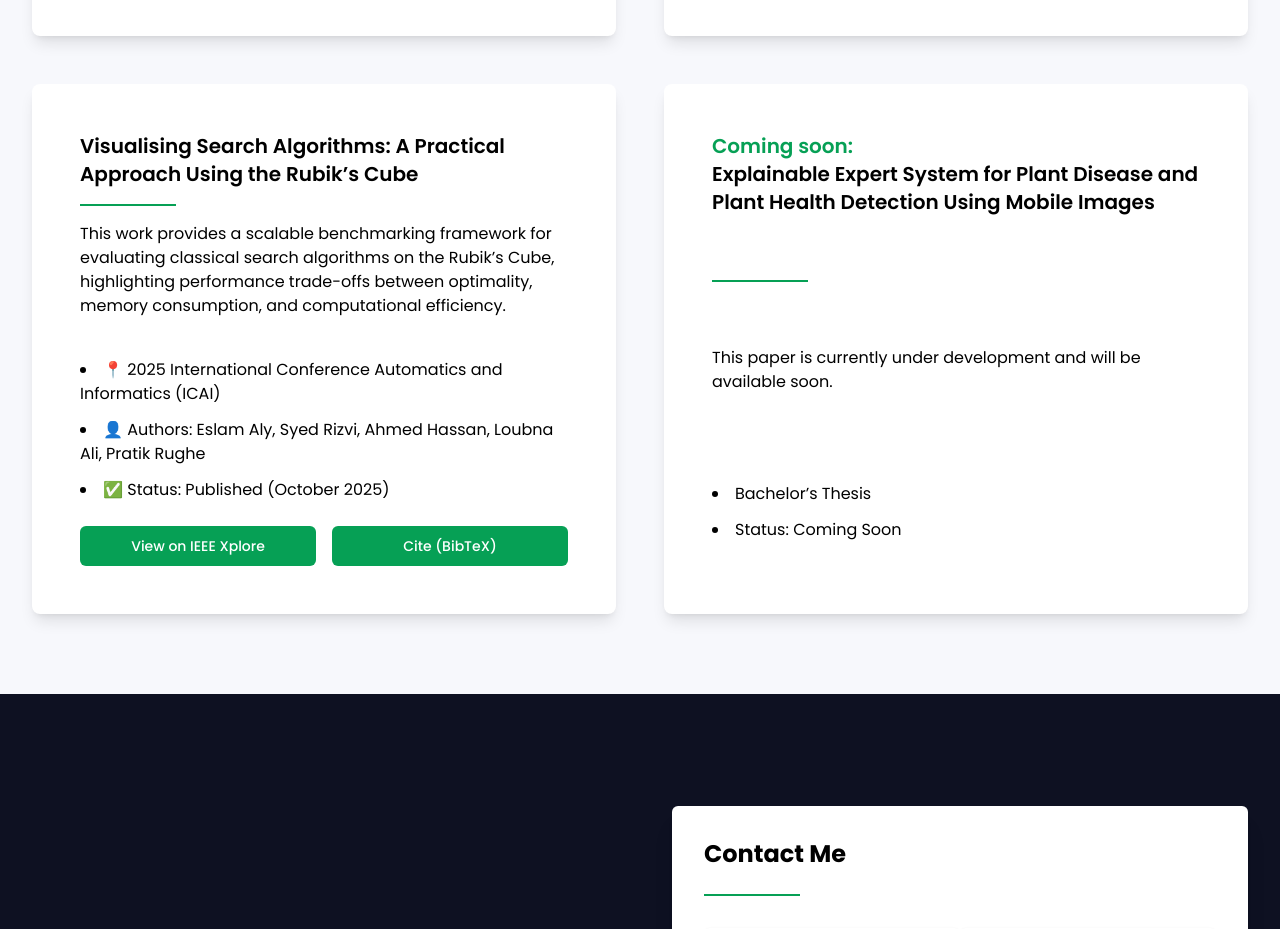
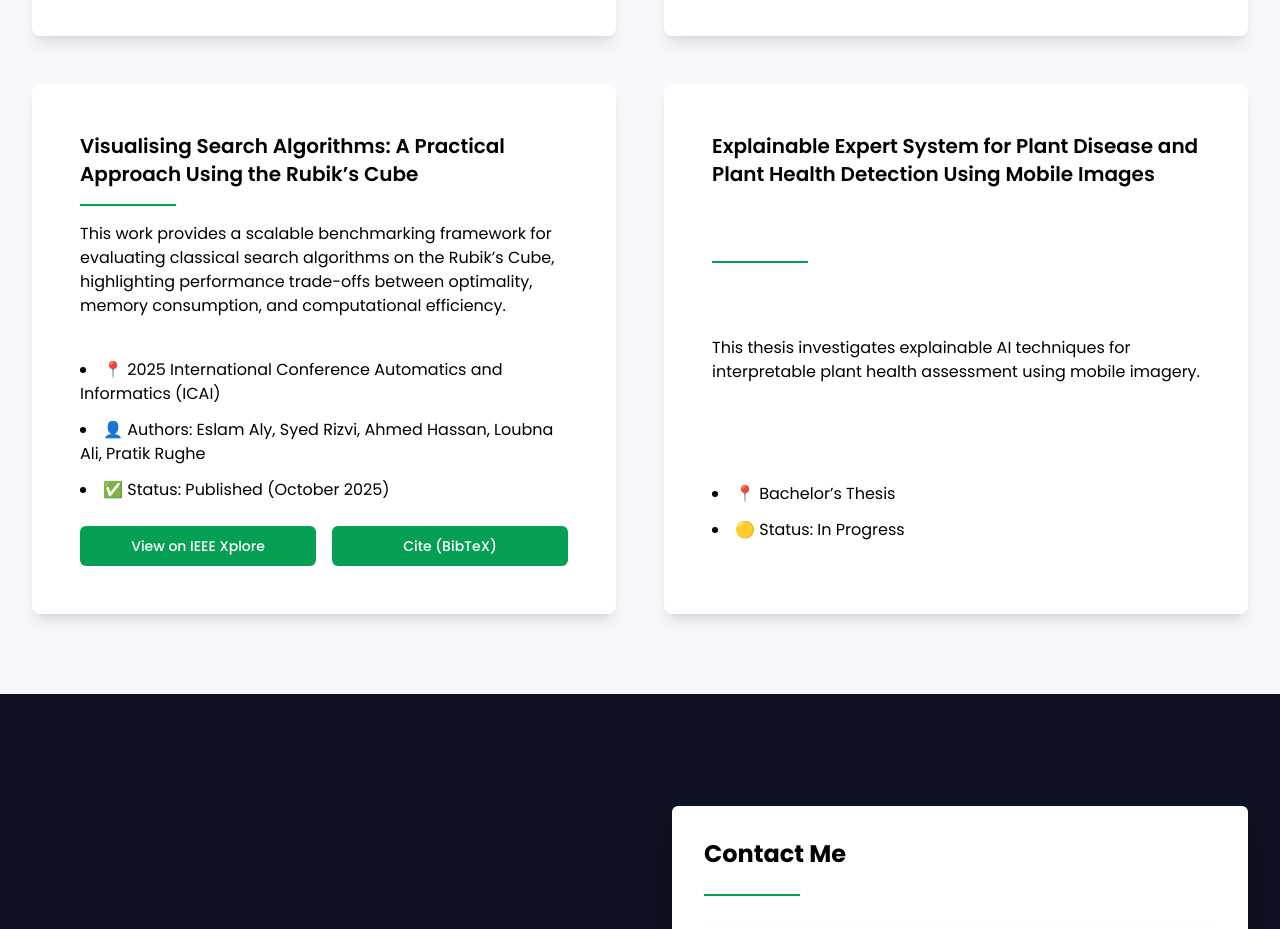
Before and after one commit to Eslam-Aly/my-portfolio, a React (Vite) app: page / in a window 1280 px wide. Shown: the part 3520-4449 px from the top of the page. Built offline with nearby package versions, Linux system fonts and the light colour scheme.

Commit message:
Refactor publication details for clarity and update status indicators

```diff
--- a/src/components/Publications.jsx
+++ b/src/components/Publications.jsx
@@ -245,21 +245,18 @@ function Publications() {
           >
             <div className="bg-white rounded-lg p-12 flex-1 shadow-lg flex flex-col justify-between h-full">
               <h3 className="text-xl font-semibold mb-4">
-                <span className="text-primary">Coming soon:</span>
-                <br />
                 Explainable Expert System for Plant Disease and Plant Health
                 Detection Using Mobile Images
               </h3>
               <hr className="w-24 border text-primary border-primary" />
 
               <p className=" my-4 ">
-                This paper is currently under development and will be available
-                soon.
+                This thesis investigates explainable AI techniques for
+                interpretable plant health assessment using mobile imagery.
               </p>
               <ul className="list-disc list-inside space-y-3 my-6">
-                <li>Bachelor’s Thesis</li>
-
-                <li>Status: Coming Soon</li>
+                <li>📍 Bachelor’s Thesis</li>
+                <li>🟡 Status: In Progress</li>
               </ul>
             </div>
           </motion.div>
```
